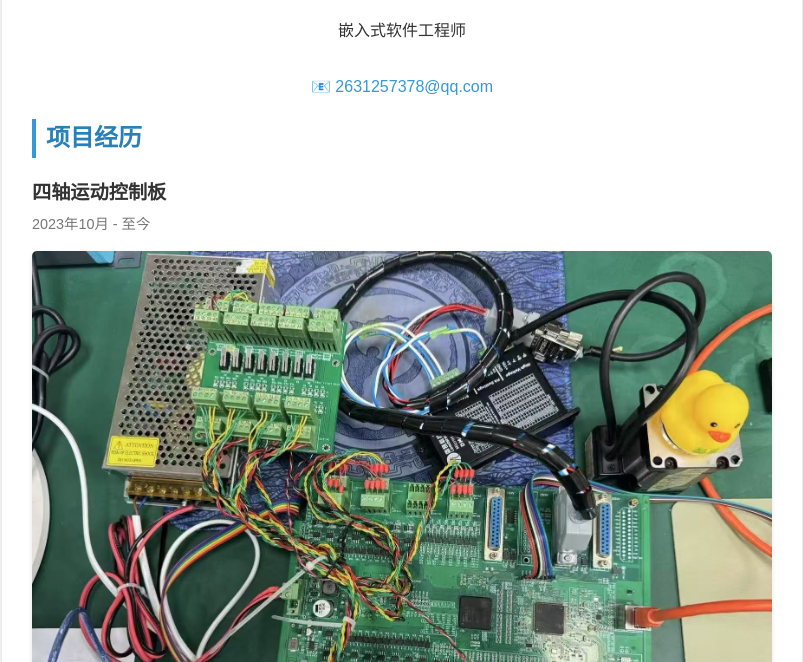
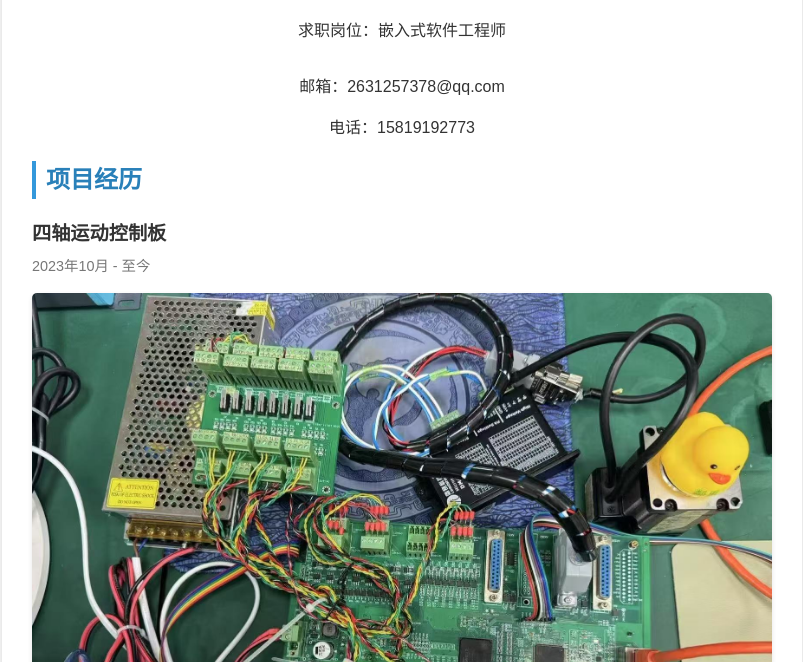
Before and after one commit to 2631257378/PDN.github.io, a plain HTML site: page index.html in a window 1280 px wide. Shown: the part 138-800 px from the top of the page, without its empty margins (238-1041 px from the left). Drawn offline with Linux system fonts and the light colour scheme.

Commit message:
Update index.html

```diff
--- a/index.html
+++ b/index.html
@@ -82,11 +82,12 @@
     <div class="container">
         <div class="header">
             <h1>潘德念</h1>
-            <p>嵌入式软件工程师</p>
+            <p>求职岗位：嵌入式软件工程师</p>
         </div>
 
         <div class="contact-info">
-            <p>📧 <a href="mailto:2631257378@qq.com">2631257378@qq.com</a></p>
+            <p>邮箱：2631257378@qq.com</a></p>
+            <p>电话：15819192773</a></p>
         </div>
 
         <h2>项目经历</h2>
```
